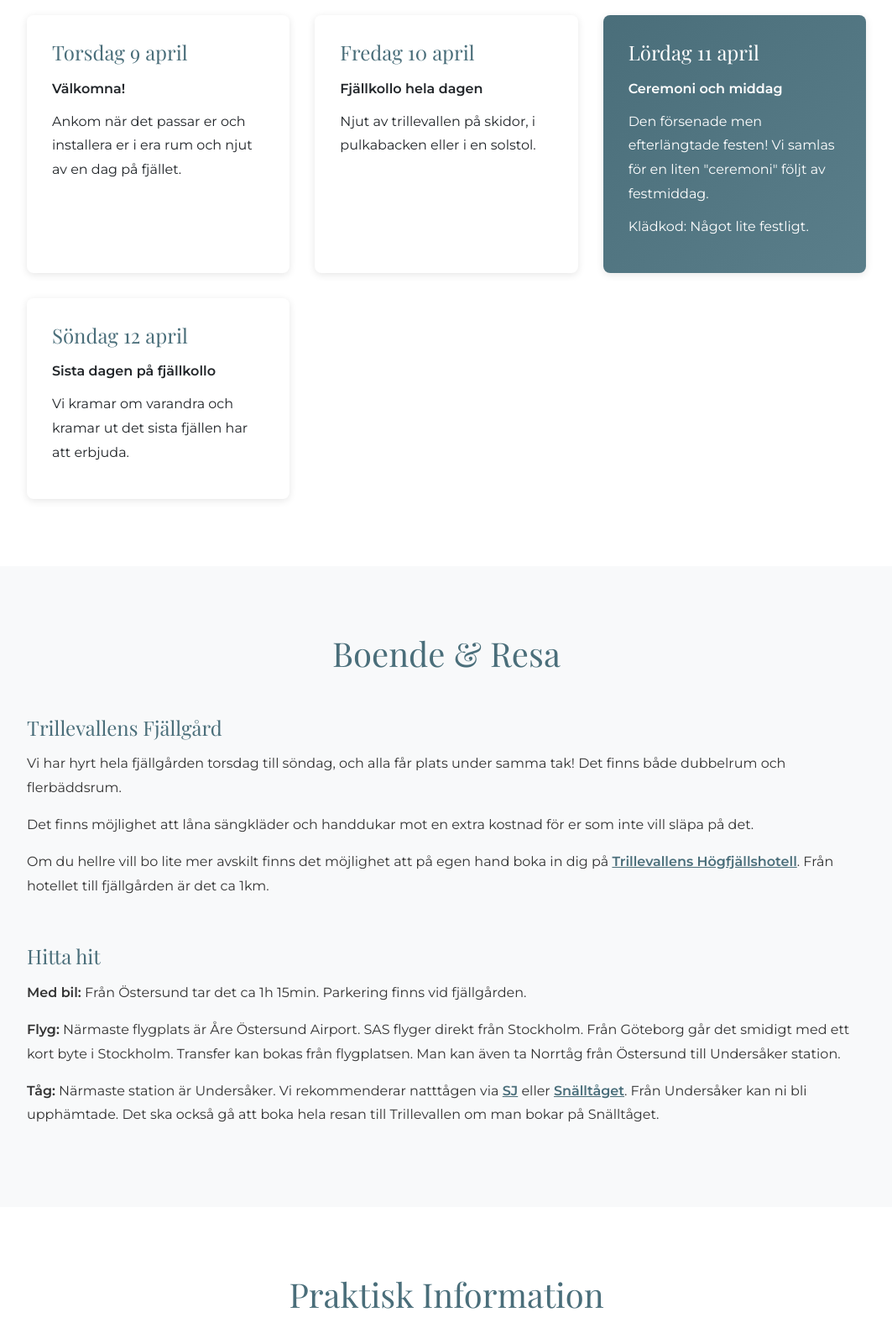
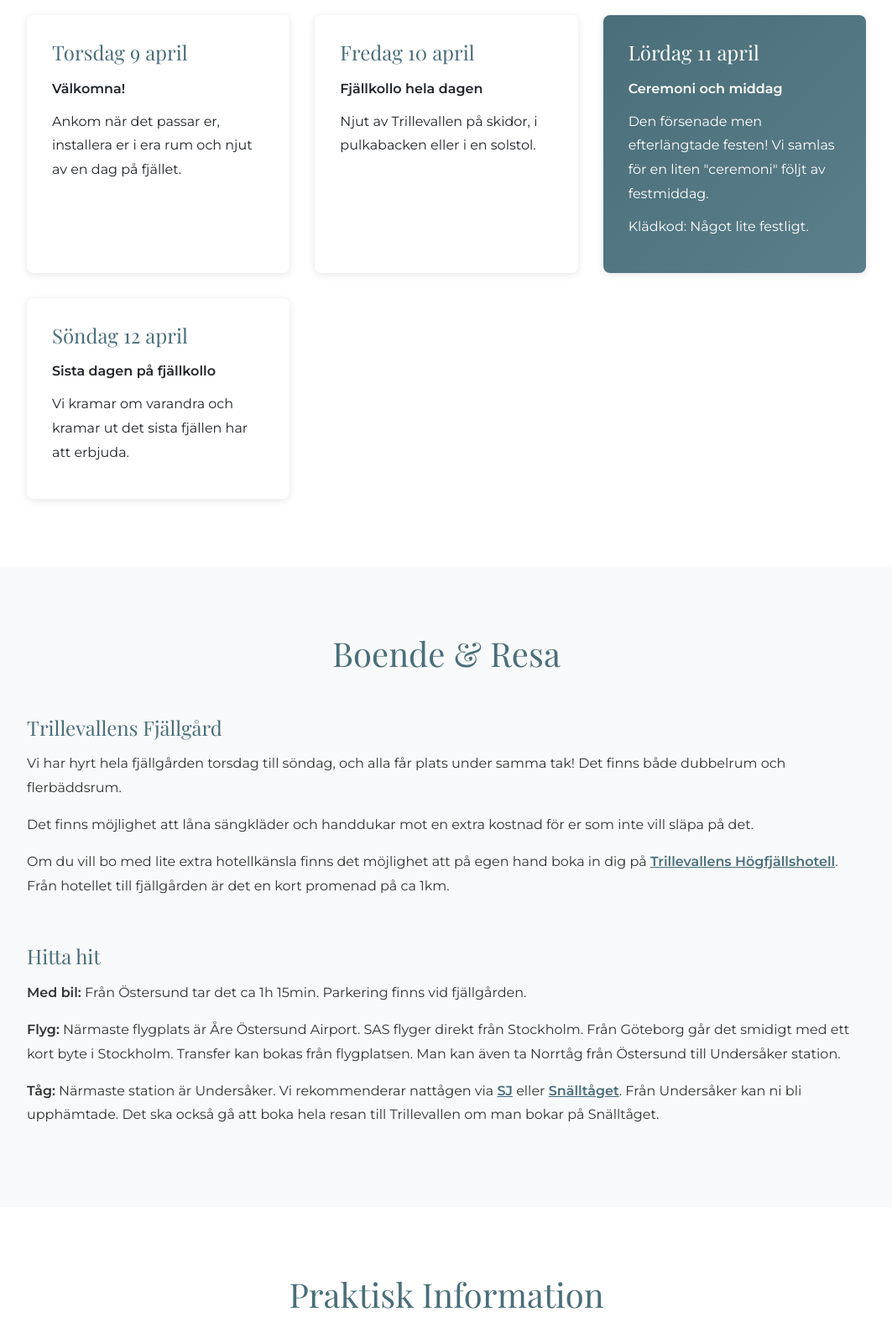
Before and after one commit to mikbeng/mikaelanna2026, a plain HTML site: page index.html in a window 1280 px wide. Shown: the part 960-2560 px from the top of the page at 84% size, without its empty margins (108-1171 px from the left). Drawn offline with nearby package versions, Linux system fonts and the light colour scheme.

Commit message:
Lite stavningsrättning och omformuleringar.

```diff
--- a/index.html
+++ b/index.html
@@ -180,13 +180,13 @@
                     <div class="day-schedule">
                         <h3>Torsdag 9 april</h3>
                     <p><strong>Välkomna!</strong></p>
-                        <p>Ankom när det passar er och installera er i era rum och njut av en dag på fjället.</p>
+                        <p>Ankom när det passar er, installera er i era rum och njut av en dag på fjället.</p>
                     </div>
 
                     <div class="day-schedule">
                         <h3>Fredag 10 april</h3>
                         <p><strong>Fjällkollo hela dagen</strong></p>
-                        <p>Njut av trillevallen på skidor, i pulkabacken eller i en solstol.</p>
+                        <p>Njut av Trillevallen på skidor, i pulkabacken eller i en solstol.</p>
                     </div>
 
                     <div class="day-schedule highlight">
@@ -213,7 +213,7 @@
                         <h3>Trillevallens Fjällgård</h3>
                         <p>Vi har hyrt hela fjällgården torsdag till söndag, och alla får plats under samma tak! Det finns både dubbelrum och flerbäddsrum.</p>
                         <p>Det finns möjlighet att låna sängkläder och handdukar mot en extra kostnad för er som inte vill släpa på det.</p>
-                        <p>Om du hellre vill bo lite mer avskilt finns det möjlighet att på egen hand boka in dig på <a href="https://trillevallen.se/utbud/hogfjallshotellet/" target="_blank" rel="noopener">Trillevallens Högfjällshotell</a>. Från hotellet till fjällgården är det ca 1km.</p>
+                        <p>Om du vill bo med lite extra hotellkänsla finns det möjlighet att på egen hand boka in dig på <a href="https://trillevallen.se/utbud/hogfjallshotellet/" target="_blank" rel="noopener">Trillevallens Högfjällshotell</a>. Från hotellet till fjällgården är det en kort promenad på ca 1km.</p>
                     </div>
 
                     <div class="info-block">
@@ -222,7 +222,7 @@
 
                         <p><strong>Flyg:</strong> Närmaste flygplats är Åre Östersund Airport. SAS flyger direkt från Stockholm. Från Göteborg går det smidigt med ett kort byte i Stockholm. Transfer kan bokas från flygplatsen. Man kan även ta Norrtåg från Östersund till Undersåker station.</p>
 
-                        <p><strong>Tåg:</strong> Närmaste station är Undersåker. Vi rekommenderar natttågen via <a href="https://www.sj.se" target="_blank" rel="noopener">SJ</a> eller <a href="https://www.snalltaget.se" target="_blank" rel="noopener">Snälltåget</a>. Från Undersåker kan ni bli upphämtade. Det ska också gå att boka hela resan till Trillevallen om man bokar på Snälltåget.</p>
+                        <p><strong>Tåg:</strong> Närmaste station är Undersåker. Vi rekommenderar nattågen via <a href="https://www.sj.se" target="_blank" rel="noopener">SJ</a> eller <a href="https://www.snalltaget.se" target="_blank" rel="noopener">Snälltåget</a>. Från Undersåker kan ni bli upphämtade. Det ska också gå att boka hela resan till Trillevallen om man bokar på Snälltåget.</p>
                     </div>
                 </div>
             </div>
@@ -253,6 +253,11 @@
                         <h3>Barn</h3>
                         <p>Barn är välkomna till vistelsen. Du får själv avgöra vad som passar just er familj.</p>
                     </div>
+
+                    <div class="info-block">
+                        <h3>Tal och annat påhitt under festen</h3>
+                        <p>Vill du hålla ett tal eller har något annat kul påhitt under festen? Hör av dig till vår toastmaster Jacob: [todo fyll i mail]</p>
+                    </div>
                 </div>
             </div>
         </section>
@@ -261,7 +266,7 @@
             <div class="content-wrapper">
                 <h2>O.S.A.</h2>
                 <div class="osa-content">
-                    <p class="osa-text">Vänligen meddela oss om du kan komma senast den <strong>31 december 2025</strong> via telefon eller sms. Meddela gärna tidigare om möjligt och meddela även om du inte kan komma. </p>
+                    <p class="osa-text">Vänligen meddela oss om du kan komma senast den <strong>31 december 2025</strong> via telefon eller sms. Vi uppskattar om du meddelar oss så tidigt som möjligt, även om du inte kan komma. </p>
                     <p class="osa-text">Glöm inte att berätta eventuella allergier, matpreferenser och vilka dagar du planerar att stanna med oss.</p>
 
                     <div class="contact-info">
```
